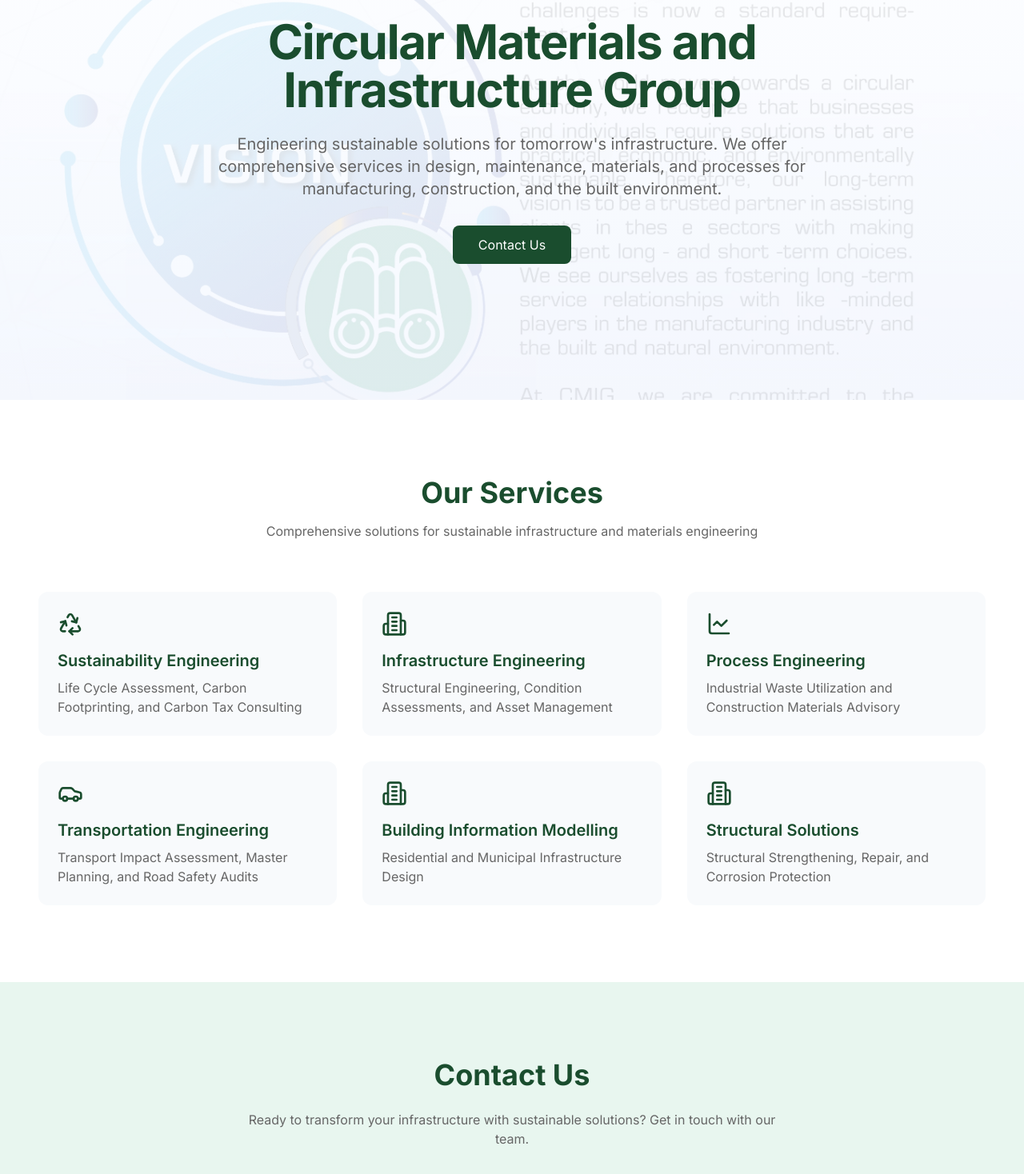
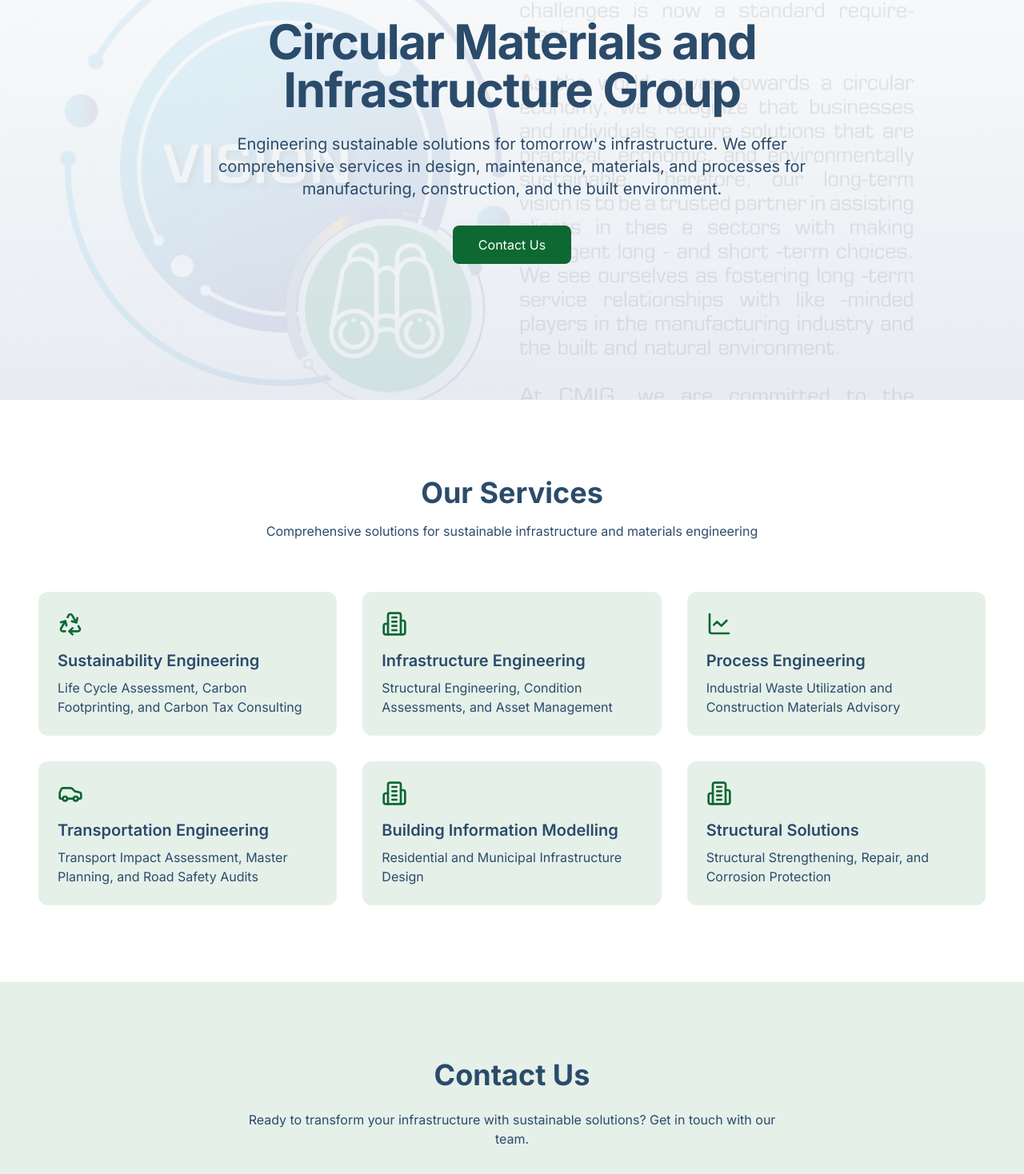
Before and after one commit to Smishh/circular-materials-partnership, a React (Vite) app: page / in a window 1280 px wide. Shown: the part 300-1768 px from the top of the page at 80% size. Built offline with nearby package versions, Linux system fonts and the light colour scheme.

Commit message:
Update styles to match logo colors
Adjusted color styles throughout the project to align with the provided logo colors for a cohesive brand appearance.
[skip gpt_engineer]

```diff
--- a/src/pages/Index.tsx
+++ b/src/pages/Index.tsx
@@ -30,20 +30,20 @@ const Index = () => {
   return (
     <div className="min-h-screen">
       {/* Hero Section */}
-      <section className="relative h-screen flex items-center justify-center bg-gradient-to-b from-white to-[#F5F9FF] px-4">
+      <section className="relative h-screen flex items-center justify-center bg-gradient-to-b from-white to-[#E8EDF2] px-4">
         <div className="absolute inset-0 overflow-hidden">
           <div className="absolute inset-0 bg-[url('/lovable-uploads/3d258ab7-eefd-4ba2-8932-bff60a5cd813.png')] bg-cover bg-center opacity-10" />
         </div>
         <div className="container mx-auto text-center z-10">
           <div ref={addToRefs} className="reveal">
-            <img src="/lovable-uploads/394658f0-7248-4433-bb09-9af484b2a59c.png" alt="CMIG Logo" className="w-32 h-32 mx-auto mb-6" />
-            <h1 className="text-4xl md:text-6xl font-bold mb-6 tracking-tight text-[#1A4D2E]">
+            <img src="/lovable-uploads/66119aab-eb70-440d-bc5f-bcdb89a46a63.png" alt="CMIG Logo" className="w-32 h-32 mx-auto mb-6" />
+            <h1 className="text-4xl md:text-6xl font-bold mb-6 tracking-tight text-primary">
               Circular Materials and<br />Infrastructure Group
             </h1>
             <p className="text-lg md:text-xl text-muted-foreground max-w-3xl mx-auto mb-8">
               Engineering sustainable solutions for tomorrow's infrastructure. We offer comprehensive services in design, maintenance, materials, and processes for manufacturing, construction, and the built environment.
             </p>
-            <button className="bg-[#1A4D2E] text-white px-8 py-3 rounded-lg hover:bg-[#2E8B57] transition-colors">
+            <button className="bg-secondary text-white px-8 py-3 rounded-lg hover:bg-primary transition-colors">
               Contact Us
             </button>
           </div>
@@ -54,7 +54,7 @@ const Index = () => {
       <section className="py-24 bg-white px-4">
         <div className="container mx-auto">
           <div ref={addToRefs} className="reveal text-center mb-16">
-            <h2 className="text-4xl font-bold mb-4 text-[#1A4D2E]">Our Services</h2>
+            <h2 className="text-4xl font-bold mb-4 text-primary">Our Services</h2>
             <p className="text-muted-foreground max-w-2xl mx-auto">
               Comprehensive solutions for sustainable infrastructure and materials engineering
             </p>
@@ -96,10 +96,10 @@ const Index = () => {
               <div
                 key={index}
                 ref={addToRefs}
-                className="reveal p-6 rounded-xl bg-[#F8FAFC] hover:bg-[#E8F6EF] transition-colors hover-lift"
+                className="reveal p-6 rounded-xl bg-accent hover:bg-accent/80 transition-colors hover-lift"
               >
-                <div className="mb-4 text-[#1A4D2E]">{service.icon}</div>
-                <h3 className="text-xl font-semibold mb-2 text-[#1A4D2E]">{service.title}</h3>
+                <div className="mb-4 text-secondary">{service.icon}</div>
+                <h3 className="text-xl font-semibold mb-2 text-primary">{service.title}</h3>
                 <p className="text-muted-foreground">{service.description}</p>
               </div>
             ))}
@@ -108,19 +108,19 @@ const Index = () => {
       </section>
 
       {/* Contact Section */}
-      <section className="py-24 bg-[#E8F6EF] px-4">
+      <section className="py-24 bg-accent px-4">
         <div className="container mx-auto text-center">
           <div ref={addToRefs} className="reveal">
-            <h2 className="text-4xl font-bold mb-6 text-[#1A4D2E]">Contact Us</h2>
+            <h2 className="text-4xl font-bold mb-6 text-primary">Contact Us</h2>
             <p className="text-muted-foreground max-w-2xl mx-auto mb-8">
               Ready to transform your infrastructure with sustainable solutions? Get in touch with our team.
             </p>
             <div className="flex flex-col md:flex-row justify-center gap-8 max-w-2xl mx-auto">
-              <a href="mailto:info@cmig.co.za" className="flex items-center justify-center gap-2 text-[#1A4D2E] hover:text-[#2E8B57]">
+              <a href="mailto:info@cmig.co.za" className="flex items-center justify-center gap-2 text-secondary hover:text-primary transition-colors">
                 <Mail className="w-5 h-5" />
                 info@cmig.co.za
               </a>
-              <a href="tel:0622126521" className="flex items-center justify-center gap-2 text-[#1A4D2E] hover:text-[#2E8B57]">
+              <a href="tel:0622126521" className="flex items-center justify-center gap-2 text-secondary hover:text-primary transition-colors">
                 <Phone className="w-5 h-5" />
                 062 212 6521
               </a>
--- a/tailwind.config.ts
+++ b/tailwind.config.ts
@@ -29,24 +29,24 @@ export default {
         background: "hsl(var(--background))",
         foreground: "hsl(var(--foreground))",
         primary: {
-          DEFAULT: "#333333",
+          DEFAULT: "#2B4B6B", // Earth blue from logo
           foreground: "#FFFFFF",
         },
         secondary: {
-          DEFAULT: "#F5F5F5",
-          foreground: "#333333",
+          DEFAULT: "#0D6832", // Forest green from logo
+          foreground: "#FFFFFF",
         },
         destructive: {
           DEFAULT: "hsl(var(--destructive))",
           foreground: "hsl(var(--destructive-foreground))",
         },
         muted: {
-          DEFAULT: "#F0F0F0",
-          foreground: "#666666",
+          DEFAULT: "#E8EDF2",
+          foreground: "#2B4B6B",
         },
         accent: {
-          DEFAULT: "#E5E5E5",
-          foreground: "#333333",
+          DEFAULT: "#E5F0E9",
+          foreground: "#0D6832",
         },
       },
       keyframes: {
```
Also changed, not shown: public/lovable-uploads/66119aab-eb70-440d-bc5f-bcdb89a46a63.png (added).
